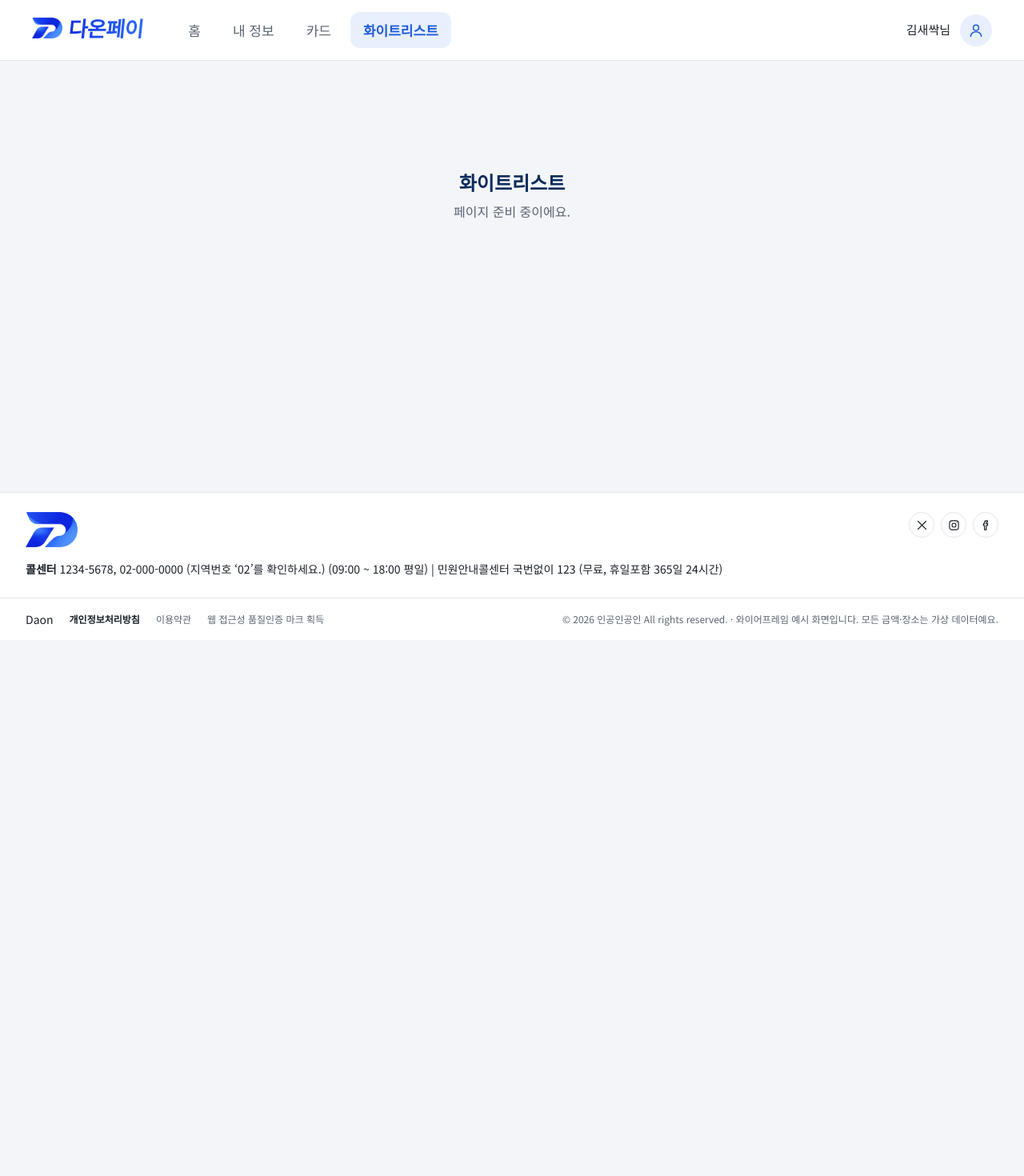
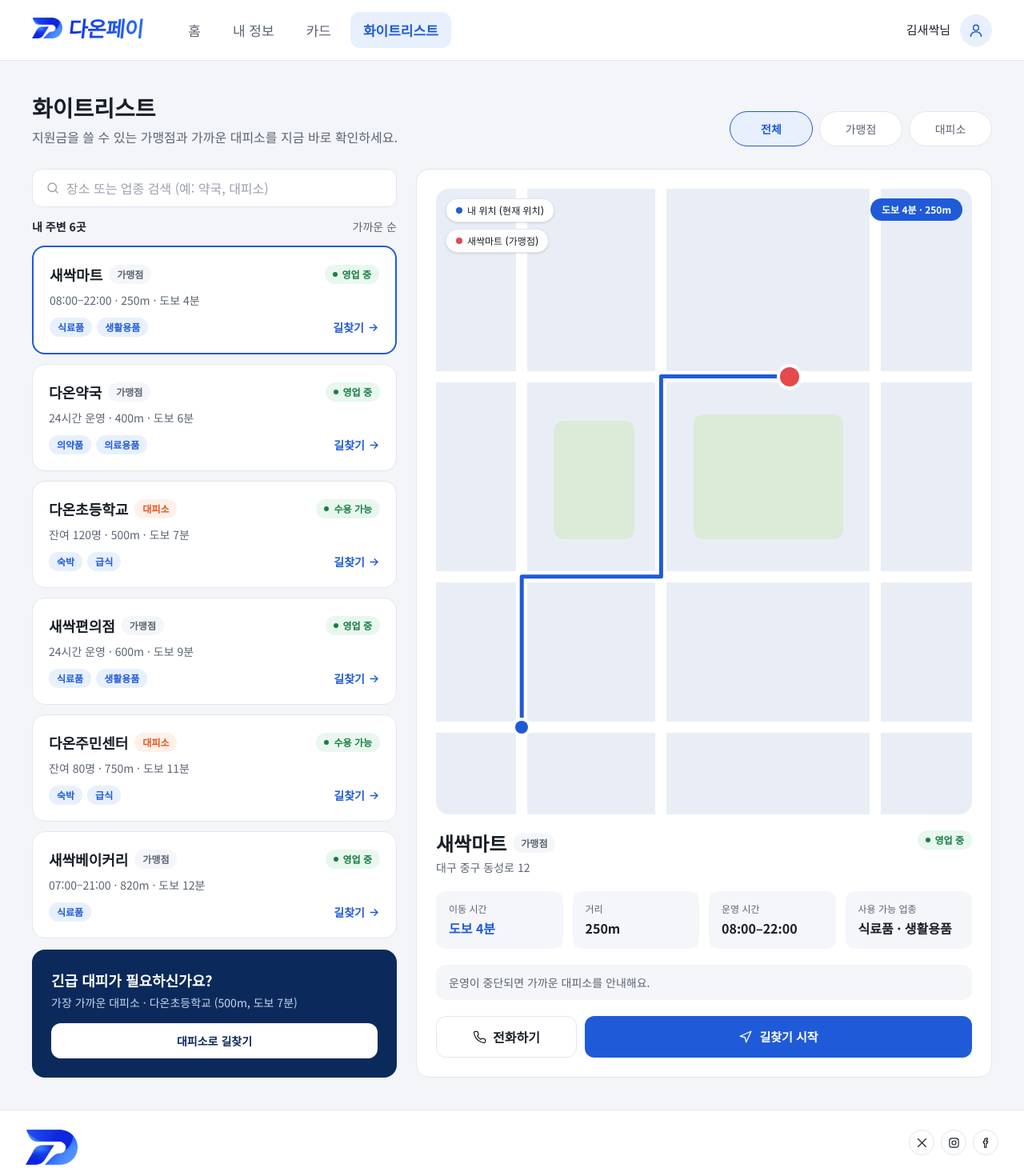
Before and after one commit to daonPay/DaonPay_Web, a React (Vite) app: page /whitelist in a window 1280 px wide. Shown: the top 1470 px of the page at 80% size. Before the commit the page ends 800 px from the top, so only its background shows below. Built offline with nearby package versions, Linux system fonts and the light colour scheme.

Commit message:
feat: 화이트리스트 화면 구현 (가맹점·대피소 필터/검색·경로 지도·상세)

```diff
--- a/src/pages/WhitelistPage.jsx
+++ b/src/pages/WhitelistPage.jsx
@@ -1,9 +1,248 @@
-// TODO: 화이트리스트 페이지는 별도 브랜치에서 구현해요.
+import { useMemo, useRef, useState } from 'react'
+import Badge from '../components/ui/Badge'
+import Button from '../components/ui/Button'
+import Icon from '../components/ui/Icon'
+import MockMap, { MapChip } from '../components/ui/MockMap'
+import { places } from '../data/mock'
+
+const FILTERS = ['전체', '가맹점', '대피소']
+
+// 선택한 장소에 따라 지도 위 목적지 위치가 조금씩 달라지도록 한 가상 좌표
+const DEST = {
+  p1: [0.66, 0.3],
+  p2: [0.82, 0.62],
+  p3: [0.42, 0.12],
+  p4: [0.66, 0.86],
+  p5: [0.92, 0.3],
+  p6: [0.18, 0.12],
+}
+const ME = [0.16, 0.86]
+
+function routeTo([dx, dy]) {
+  // 도로를 따라가는 느낌의 꺾인 경로: 내 위치 → 아래 도로 → 세로 도로 → 목적지
+  const [mx, my] = ME
+  return [
+    [mx, my],
+    [mx, 0.62],
+    [0.42, 0.62],
+    [0.42, dy],
+    [dx, dy],
+  ]
+}
+
+function PlaceCard({ place, selected, onSelect }) {
+  const isShelter = place.type === '대피소'
+  return (
+    <li>
+      <button
+        type="button"
+        onClick={onSelect}
+        aria-pressed={selected}
+        className={`w-full rounded-2xl border bg-white p-5 text-left transition-colors ${
+          selected ? 'border-2 border-brand bg-[#f7faff]' : 'border-line hover:border-brand/50'
+        }`}
+      >
+        <div className="flex items-center justify-between gap-2">
+          <div className="flex items-center gap-2">
+            <span className="text-lg font-bold">{place.name}</span>
+            <Badge tone={isShelter ? 'shelter' : 'gray'}>{place.type}</Badge>
+          </div>
+          <Badge tone="ok" dot>
+            {place.status}
+          </Badge>
+        </div>
+        <p className="mt-2 text-sm text-sub">
+          {place.hours} · {place.distance} · {place.walk}
+        </p>
+        <div className="mt-3 flex items-center justify-between">
+          <div className="flex gap-1.5">
+            {place.items.map((it) => (
+              <Badge key={it} tone="brand">
+                {it}
+              </Badge>
+            ))}
+          </div>
+          <span className="flex items-center gap-1 text-sm font-bold text-brand">
+            길찾기 <Icon name="arrowRight" size={15} strokeWidth={2.2} />
+          </span>
+        </div>
+      </button>
+    </li>
+  )
+}
+
+function PlaceDetail({ place }) {
+  const dest = DEST[place.id]
+  const stats = [
+    ['이동 시간', place.walk, 'text-brand'],
+    ['거리', place.distance, ''],
+    [place.type === '대피소' ? '수용 현황' : '운영 시간', place.hours, ''],
+    [place.type === '대피소' ? '제공' : '사용 가능 업종', place.items.join(' · '), ''],
+  ]
+
+  return (
+    <section className="flex h-full flex-col gap-5 rounded-2xl border border-line bg-white p-4 md:p-6">
+      <MockMap
+        className="min-h-[300px] flex-1 md:min-h-[440px]"
+        roadsH={[0.3, 0.62, 0.86]}
+        roadsV={[0.16, 0.42, 0.82]}
+        parks={[
+          { x: 0.22, y: 0.37, w: 0.15, h: 0.19 },
+          { x: 0.48, y: 0.36, w: 0.28, h: 0.2 },
+        ]}
+        route={routeTo(dest)}
+        markers={[
+          { x: ME[0], y: ME[1], kind: 'me', label: '내 위치' },
+          { x: dest[0], y: dest[1], kind: 'dest', label: place.name },
+        ]}
+      >
+        <div className="absolute top-3 left-3 flex flex-col items-start gap-2">
+          <MapChip color="#1f5bd8">내 위치 (현재 위치)</MapChip>
+          <MapChip color="#e5484d">
+            {place.name} ({place.type})
+          </MapChip>
+        </div>
+        <span className="absolute top-3 right-3 rounded-full bg-brand px-3.5 py-1.5 text-xs font-bold text-white">
+          {place.walk} · {place.distance}
+        </span>
+      </MockMap>
+
+      <div className="flex items-start justify-between gap-3">
+        <div>
+          <div className="flex items-center gap-2">
+            <h2 className="text-2xl font-bold">{place.name}</h2>
+            <Badge tone={place.type === '대피소' ? 'shelter' : 'gray'}>{place.type}</Badge>
+          </div>
+          <p className="mt-1 text-sm text-sub">{place.address}</p>
+        </div>
+        <Badge tone="ok" dot>
+          {place.status}
+        </Badge>
+      </div>
+
+      <dl className="grid grid-cols-2 gap-3 xl:grid-cols-4">
+        {stats.map(([k, v, cls]) => (
+          <div key={k} className="rounded-xl bg-surface px-4 py-3.5">
+            <dt className="text-xs text-sub">{k}</dt>
+            <dd className={`mt-1 font-bold ${cls}`}>{v}</dd>
+          </div>
+        ))}
+      </dl>
+
+      <p className="rounded-xl bg-surface px-4 py-3 text-sm text-sub">운영이 중단되면 가까운 대피소를 안내해요.</p>
+
+      <div className="flex gap-2.5">
+        <a
+          href={`tel:${place.phone}`}
+          className="inline-flex h-13 w-28 shrink-0 items-center justify-center gap-2 rounded-xl border border-line font-bold hover:bg-surface md:w-44"
+        >
+          <Icon name="phone" size={17} /> 전화하기
+        </a>
+        <Button full className="h-13">
+          <Icon name="navigation" size={18} /> 길찾기 시작
+        </Button>
+      </div>
+    </section>
+  )
+}
+
 export default function WhitelistPage() {
+  const [filter, setFilter] = useState('전체')
+  const [query, setQuery] = useState('')
+  const [selectedId, setSelectedId] = useState(places[0].id)
+  const detailRef = useRef(null)
+
+  const visible = useMemo(() => {
+    const q = query.trim()
+    return places.filter(
+      (p) =>
+        (filter === '전체' || p.type === filter) &&
+        (!q || p.name.includes(q) || p.type.includes(q) || p.items.some((it) => it.includes(q))),
+    )
+  }, [filter, query])
+
+  const selected = places.find((p) => p.id === selectedId) ?? places[0]
+  const nearestShelter = places.find((p) => p.type === '대피소')
+
+  const select = (id) => {
+    setSelectedId(id)
+    // 모바일에서는 상세(지도)가 위에 있어서 그쪽으로 스크롤해요.
+    if (window.matchMedia('(max-width: 1023px)').matches) {
+      detailRef.current?.scrollIntoView({ behavior: 'smooth', block: 'start' })
+    }
+  }
+
   return (
-    <div className="py-24 text-center">
-      <h1 className="text-2xl font-bold text-navy">화이트리스트</h1>
-      <p className="mt-2 text-sub">페이지 준비 중이에요.</p>
+    <div className="space-y-7">
+      <div className="flex flex-col gap-4 md:flex-row md:items-end md:justify-between">
+        <div>
+          <h1 className="text-2xl font-bold md:text-[1.75rem]">화이트리스트</h1>
+          <p className="mt-1.5 text-sub">지원금을 쓸 수 있는 가맹점과 가까운 대피소를 지금 바로 확인하세요.</p>
+        </div>
+        <div className="grid grid-cols-3 gap-2 md:flex" role="tablist" aria-label="장소 종류">
+          {FILTERS.map((f) => (
+            <button
+              key={f}
+              type="button"
+              role="tab"
+              aria-selected={filter === f}
+              onClick={() => setFilter(f)}
+              className={`h-11 rounded-full border text-sm md:w-26 ${
+                filter === f ? 'border-brand bg-brand-soft font-bold text-brand' : 'border-line bg-white text-sub'
+              }`}
+            >
+              {f}
+            </button>
+          ))}
+        </div>
+      </div>
+
+      <div className="grid gap-6 lg:grid-cols-[456px_1fr]">
+        <div className="flex flex-col gap-3.5">
+          <label className="flex h-12 items-center gap-2 rounded-xl border border-line bg-white px-4 focus-within:border-brand">
+            <Icon name="search" size={18} className="text-mute" />
+            <span className="sr-only">장소 검색</span>
+            <input
+              value={query}
+              onChange={(e) => setQuery(e.target.value)}
+              placeholder="장소 또는 업종 검색 (예: 약국, 대피소)"
+              className="min-w-0 flex-1 bg-transparent outline-none placeholder:text-mute"
+            />
+          </label>
+          <div className="flex justify-between text-sm">
+            <b>내 주변 {visible.length}곳</b>
+            <span className="text-sub">가까운 순</span>
+          </div>
+
+          {visible.length === 0 ? (
+            <p className="rounded-2xl border border-dashed border-line bg-white p-8 text-center text-sub">
+              조건에 맞는 장소가 없어요.
+            </p>
+          ) : (
+            <ul className="flex flex-col gap-3">
+              {visible.map((p) => (
+                <PlaceCard key={p.id} place={p} selected={p.id === selected.id} onSelect={() => select(p.id)} />
+              ))}
+            </ul>
+          )}
+
+          {nearestShelter && (
+            <div className="mt-auto rounded-2xl bg-navy p-6 text-white">
+              <p className="text-lg font-bold">긴급 대피가 필요하신가요?</p>
+              <p className="mt-1 text-sm text-[#c9d6f0]">
+                가장 가까운 대피소 · {nearestShelter.name} ({nearestShelter.distance}, {nearestShelter.walk})
+              </p>
+              <Button variant="white" full size="sm" className="mt-4 h-11" onClick={() => select(nearestShelter.id)}>
+                대피소로 길찾기
+              </Button>
+            </div>
+          )}
+        </div>
+
+        <div ref={detailRef} className="order-first scroll-mt-20 lg:order-none">
+          <PlaceDetail place={selected} />
+        </div>
+      </div>
     </div>
   )
 }
```
